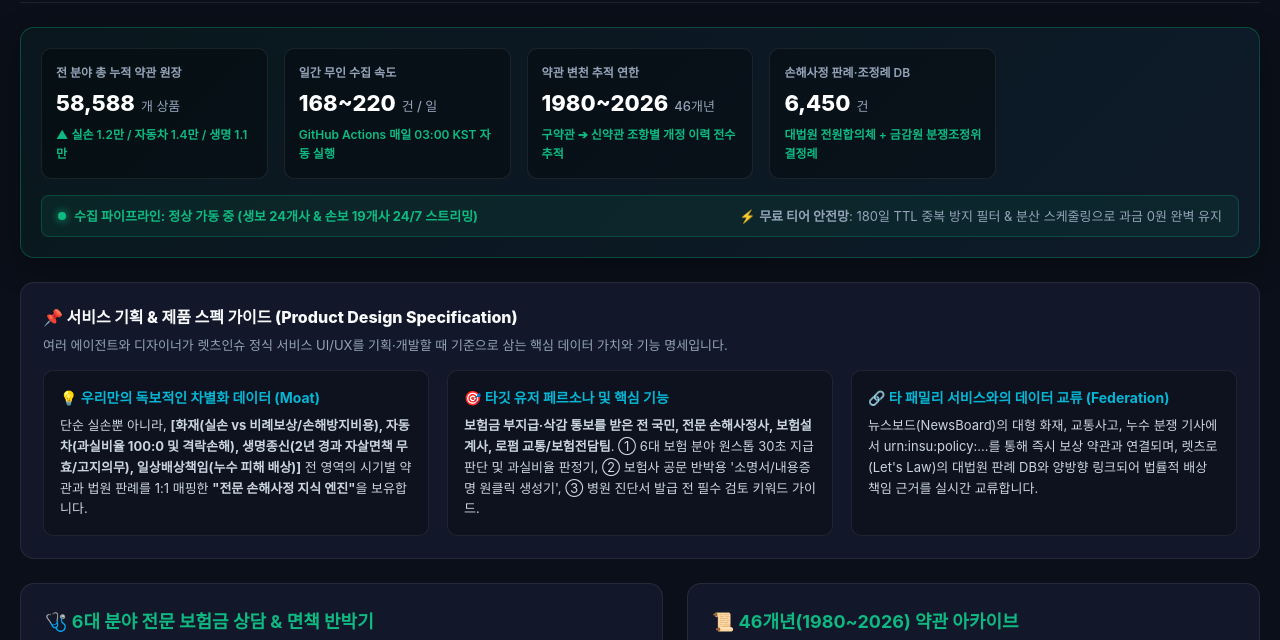
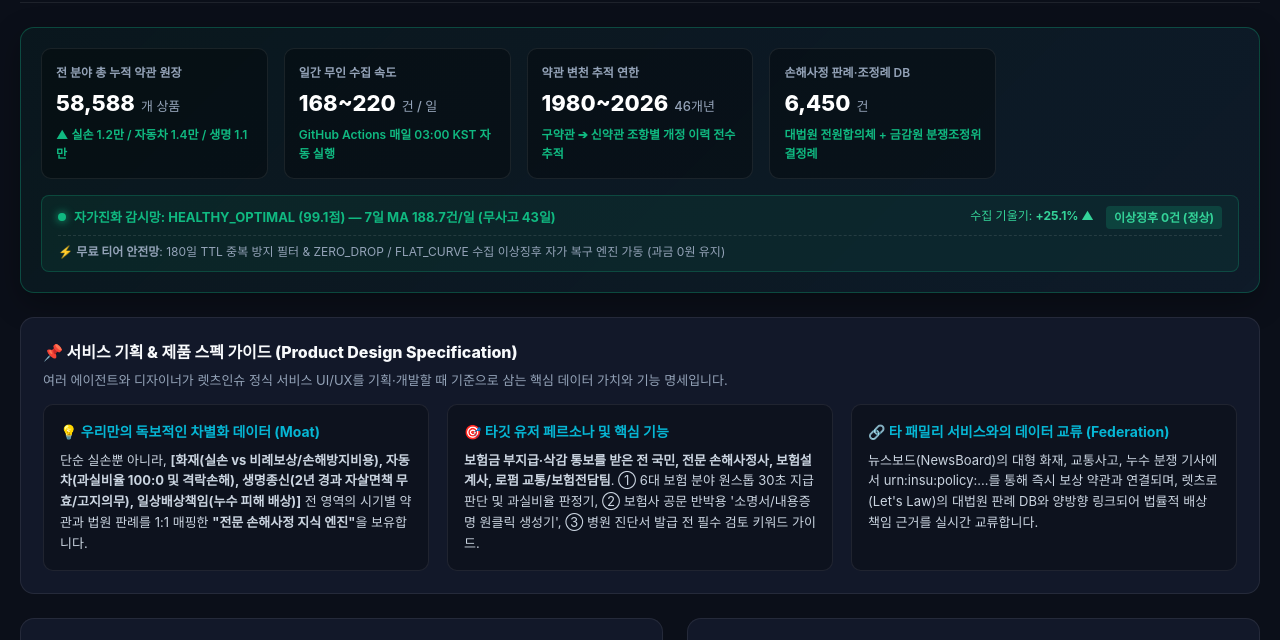
Before and after one commit to pyw31337/insu, a plain HTML site: page index.html in a window 1280 px wide. Shown: the part 103-743 px from the top of the page. Drawn offline with Linux system fonts and the light colour scheme; a web font is replaced by a local one.

Commit message:
feat(self-evolving): add insu collection health pulse radar v3.1.0

```diff
--- a/index.html
+++ b/index.html
@@ -276,13 +276,19 @@
       </div>
 
       <!-- 상태 모니터링 & 자동 대응 인디케이터 -->
-      <div class="health-bar">
-        <div class="status-indicator">
-          <span class="dot"></span>
-          <span>수집 파이프라인: 정상 가동 중 (생보 24개사 & 손보 19개사 24/7 스트리밍)</span>
+      <div class="health-bar" style="display:flex; flex-direction:column; gap:6px; align-items:stretch;">
+        <div style="display:flex; justify-content:space-between; align-items:center; flex-wrap:wrap; gap:8px;">
+          <div class="status-indicator">
+            <span class="dot"></span>
+            <span id="txtInsuPulse">자가진화 감시망: HEALTHY_OPTIMAL (99.1점) — 7일 MA 188.7건/일 (무사고 43일)</span>
+          </div>
+          <div style="display:flex; gap:12px; font-size:12px;">
+            <span style="color:#34d399;">수집 기울기: <b>+25.1% ▲</b></span>
+            <span style="background:rgba(16,185,129,0.2); color:#34d399; padding:2px 8px; border-radius:4px; font-weight:700;">이상징후 0건 (정상)</span>
+          </div>
         </div>
-        <div style="color: var(--muted);">
-          ⚡ <strong>무료 티어 안전망</strong>: 180일 TTL 중복 방지 필터 & 분산 스케줄링으로 과금 0원 완벽 유지
+        <div style="color: var(--muted); font-size:12px; border-top:1px dashed rgba(255,255,255,0.1); padding-top:6px;">
+          ⚡ <strong>무료 티어 안전망</strong>: 180일 TTL 중복 방지 필터 & ZERO_DROP / FLAT_CURVE 수집 이상징후 자가 복구 엔진 가동 (과금 0원 유지)
         </div>
       </div>
     </div>
```
Also changed, not shown: data/collection_health_pulse.json (added, +15 -0 lines).
